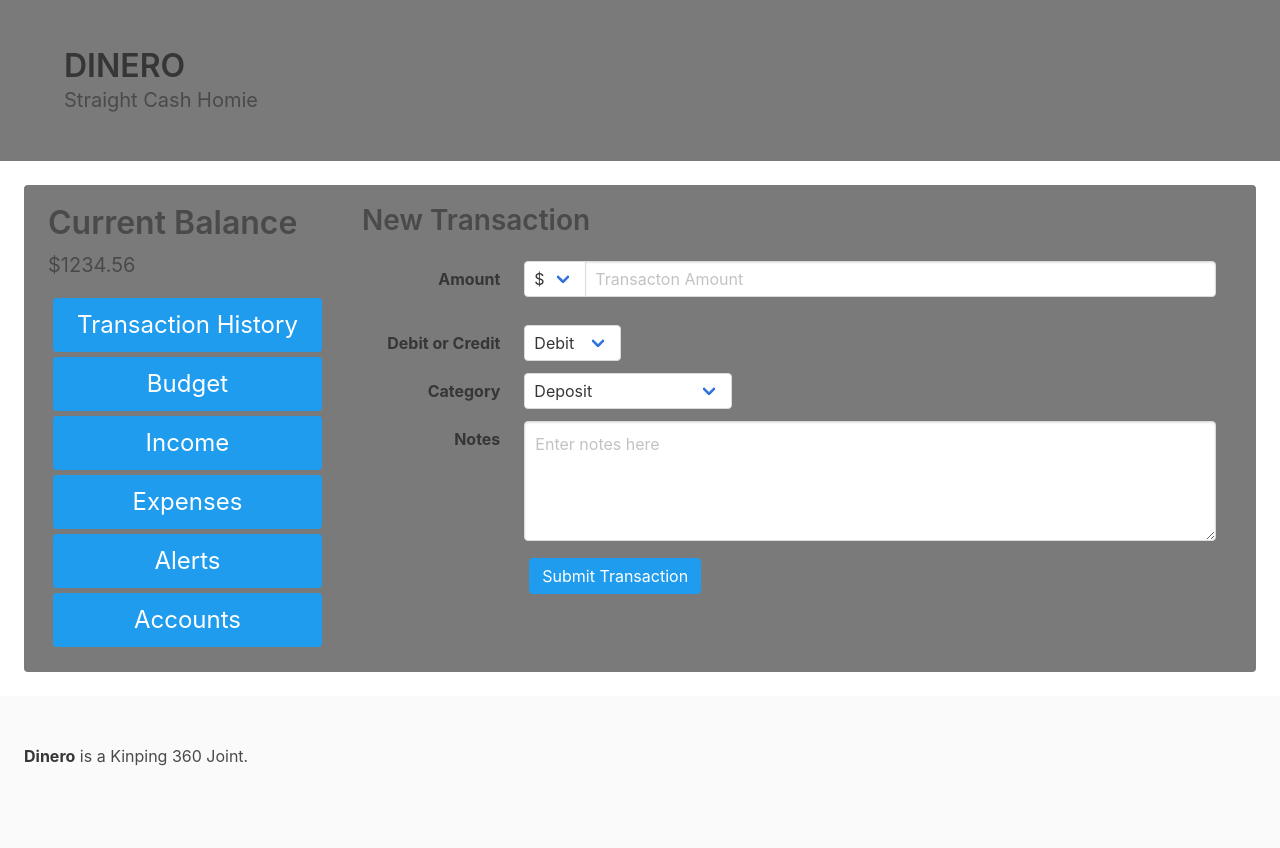
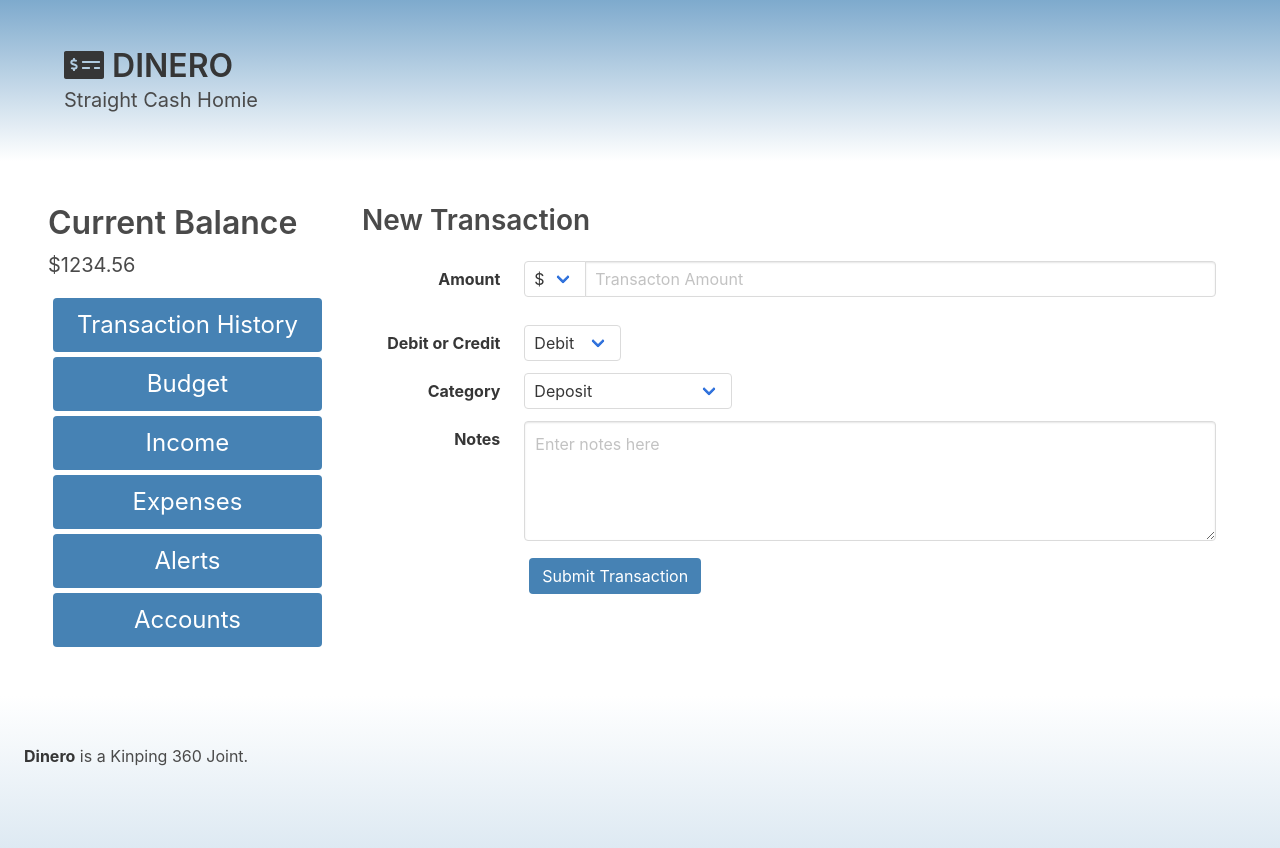
Before and after one commit to akatzer/Project-2-Dinero, a plain HTML site: page public/index.html in a window 1280 px wide. Drawn offline with nearby package versions, Linux system fonts and the light colour scheme.

Commit message:
css-update

```diff
--- a/config/config.json
+++ b/config/config.json
@@ -1,7 +1,7 @@
 {
     "development": {
       "username": "root",
-      "password": "Akatzer1!",
+      "password": "cooltulip941",
       "database": "dinero_db",
       "host": "127.0.0.1",
       "port": 3306,
--- a/public/css/styles.css
+++ b/public/css/styles.css
@@ -1,3 +1,20 @@
 .button.is-info {
     margin: 5px
 }
+.hero-body{
+    background-image: linear-gradient(#7eaacd, white);
+}
+
+#right{
+    background-color: white;
+}
+
+#left{
+    background-color: white;
+}
+.button.is-info{
+    background-color: #4682b4;
+}
+.footer{
+    background-image: linear-gradient(to top,#dae7f1, white);
+}
--- a/public/index.html
+++ b/public/index.html
@@ -22,6 +22,7 @@
         <div class="hero-body">
             <div class="container">
                 <h1 class="title">
+                    <i class="fas fa-money-check-alt"></i>
                     DINERO
                 </h1>
                 <h2 class="subtitle">
@@ -33,15 +34,14 @@
 
     <div class="tile is-parent">
         <div class="tile is-parent is-3">
-            <article class="tile is-child notification has-background-grey">
+            <article id="right" class="tile is-child notification">
                 <div class="content">
                     <p class="title">Current Balance</p>
                     <p class="subtitle" id="currentBalance">$1234.56</p>
                     <div class="content">
 
                         <div class="control">
-                            <button class="button is-info is-large is-fullwidth" id="transactionHistory">Transaction
-                                History</button>
+                            <button class="button is-info is-large is-fullwidth" id="transactionHistory"> Transaction History</button>
                         </div>
                         <div class="control">
                             <button class="button is-info is-large is-fullwidth">Budget</button>
@@ -65,7 +65,7 @@
         </div>
 
         <div class="tile is-parent is-9">
-            <article class="tile is-child notification has-background-grey">
+            <article id="left" class="tile is-child notification">
                 <div class="content" id="mainContent">
                     <div id="transaction">
                         <h2 class="title">New Transaction</h2>
```
Also changed, not shown: 1 other file. Lines whose indentation alone changed are shown as unchanged.
